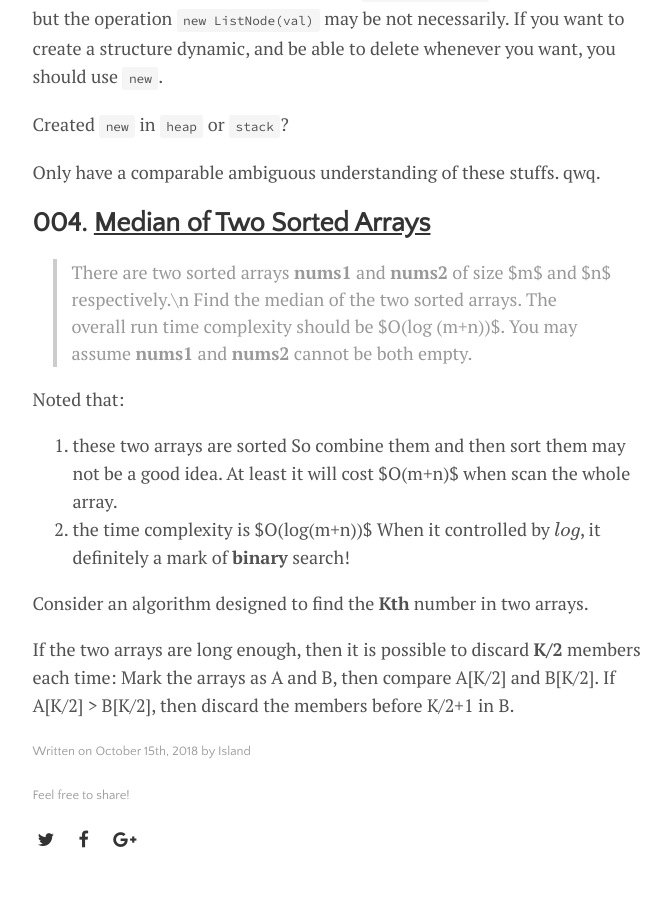
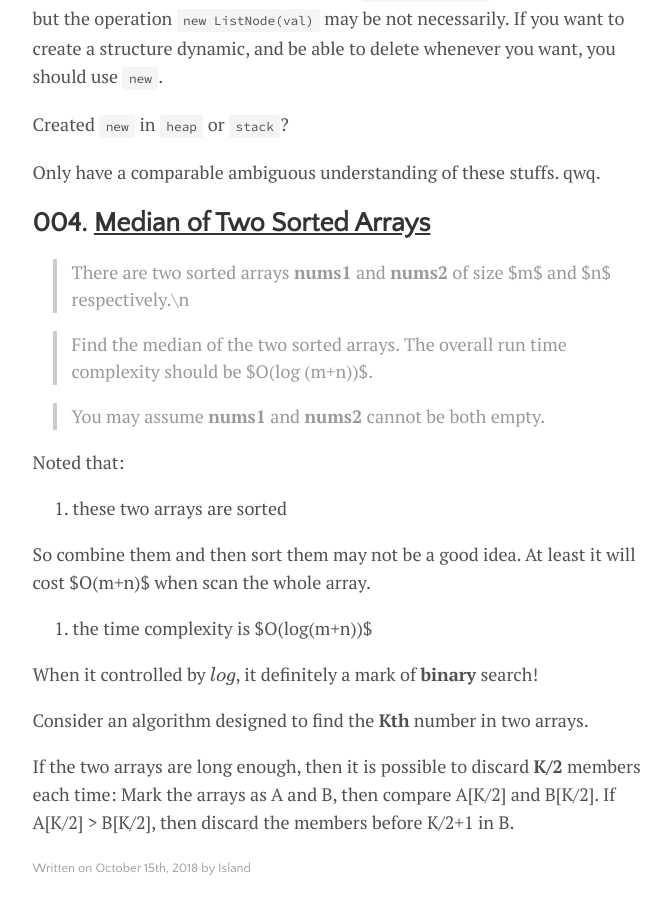
Before and after one commit to YANDaoyu/YANDaoyu.github.io, a Jekyll site: the page built from _posts/2018-10-15-LeetCode.md, in a window 1280 px wide and 900 px high, scrolled down 1402 px. Shown: the whole window, without its empty margins (300-971 px from the left). Built offline with Jekyll 4.4.1, drawn with Linux system fonts in a browser that asks for light colours; formulas are drawn with MathJax 3; some of the changed lines change nothing that is shown.

Commit message:
laji markdown in GitHub

```diff
--- a/_posts/2018-10-15-LeetCode.md
+++ b/_posts/2018-10-15-LeetCode.md
@@ -8,7 +8,6 @@ tags: [Cplusplus,note]
 
 From 15th, Oct, 2018 to ...
 
-<script type="text/javascript" src="http://cdn.mathjax.org/mathjax/latest/MathJax.js?config=default"></script>
 
 ## 002. [Add Two Numbers](https://leetcode.com/problems/add-two-numbers/description/)
 
@@ -67,13 +66,17 @@ Only have a comparable ambiguous understanding of these stuffs. qwq.
 ## 004. [Median of Two Sorted Arrays](https://leetcode.com/problems/median-of-two-sorted-arrays/description/)
 
 >There are two sorted arrays **nums1** and **nums2** of size $m$ and $n$ respectively.\n
+
 >Find the median of the two sorted arrays. The overall run time complexity should be $O(log (m+n))$.
+
 >You may assume **nums1** and **nums2** cannot be both empty.
 
  Noted that:
 1. these two arrays are sorted
+
 So combine them and then sort them may not be a good idea. At least it will cost $O(m+n)$ when scan the whole array.
 2. the time complexity is $O(log(m+n))$
+
 When it controlled by \\(log\\), it definitely a mark of **binary** search!
 
 Consider an algorithm designed to find the **Kth** number in two arrays.
```
